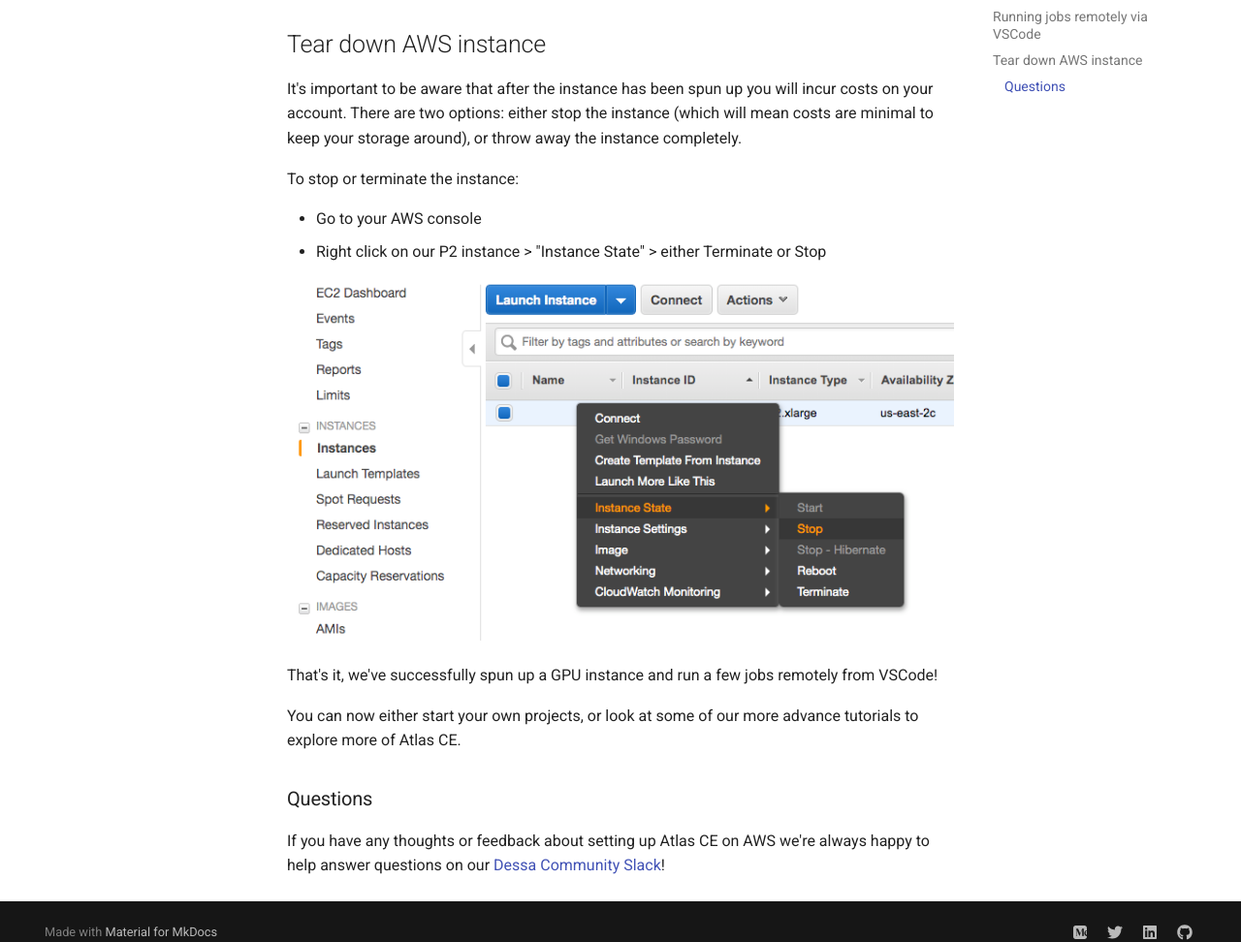
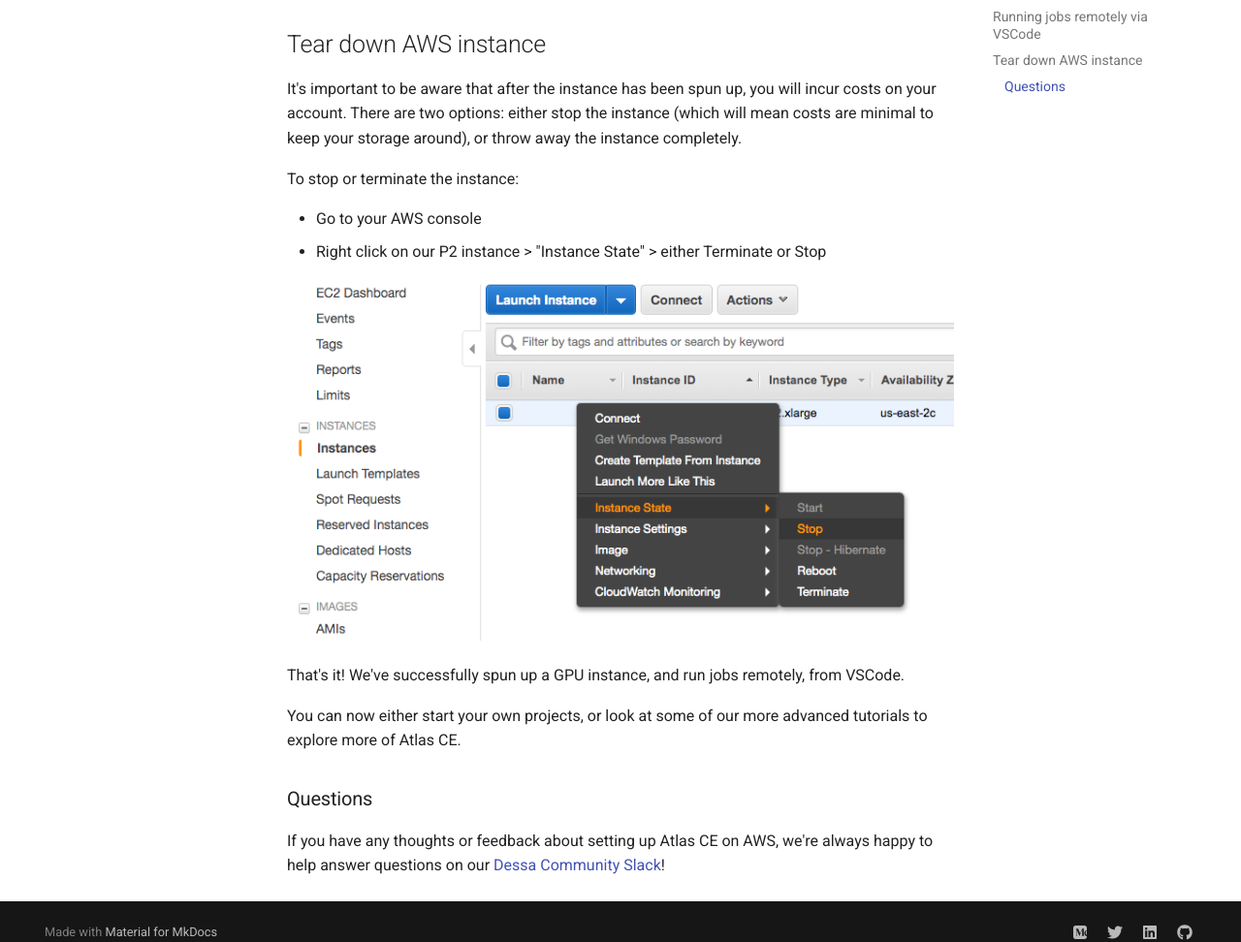
Before and after one commit to DeepLearnI/atlas-ce-docs, an MkDocs documentation site: the page built from docs/api_docs/sources/atlas-on-aws.md, in a window 1280 px wide and 1400 px high, scrolled down 5670 px. Shown: the part 406-1378 px from the top of the window at 97% size. Built offline with MkDocs 1.6.1 and Material for MkDocs 9.7.7, drawn with Linux system fonts in a browser that asks for light colours; some of the changed text lies outside the part shown.

Commit message:
SD: copyedit

```diff
--- a/docs/api_docs/sources/atlas-on-aws.md
+++ b/docs/api_docs/sources/atlas-on-aws.md
@@ -145,7 +145,7 @@ If you're looking for more advanced docs on setting up VSCode with AWS, Microsof
 
 ## Tear down AWS instance
 
-It's important to be aware that after the instance has been spun up you will incur costs on your account. There are two options: either stop the instance (which will mean costs are minimal to keep your storage around), or throw away the instance completely.
+It's important to be aware that after the instance has been spun up, you will incur costs on your account. There are two options: either stop the instance (which will mean costs are minimal to keep your storage around), or throw away the instance completely.
 
 To stop or terminate the instance:
 
@@ -154,10 +154,10 @@ To stop or terminate the instance:
 
 ![Review ](../assets/images/aws-stop-instance.png)
 
-That's it, we've successfully spun up a GPU instance and run a few jobs remotely from VSCode!
+That's it! We've successfully spun up a GPU instance, and run jobs remotely, from VSCode.
 
-You can now either start your own projects, or look at some of our more advance tutorials to explore more of Atlas CE.
+You can now either start your own projects, or look at some of our more advanced tutorials to explore more of Atlas CE.
 
 ### Questions
 
-If you have any thoughts or feedback about setting up Atlas CE on AWS we're always happy to help answer questions on our <a href="https://dessa-community.slack.com/join/shared_invite/enQtNzY5MTA3OTMxNTkwLWUyZDYzM2JmMDk0N2NjNjVhZDU5NTc1ODEzNzJjMzRlMDcyYmY3ODI1ZWMxYTQ3MzdmNjcyOTVhMzg2MjkwYmY" target="_blank">Dessa Community Slack</a>!
+If you have any thoughts or feedback about setting up Atlas CE on AWS, we're always happy to help answer questions on our <a href="https://dessa-community.slack.com/join/shared_invite/enQtNzY5MTA3OTMxNTkwLWUyZDYzM2JmMDk0N2NjNjVhZDU5NTc1ODEzNzJjMzRlMDcyYmY3ODI1ZWMxYTQ3MzdmNjcyOTVhMzg2MjkwYmY" target="_blank">Dessa Community Slack</a>!
```
Also changed, not shown: other parts of docs/api_docs/sources/atlas-on-aws.md (+2 -2 lines), docs/api_docs/sources/ce-quickstart-guide.md (+15 -15 lines).
